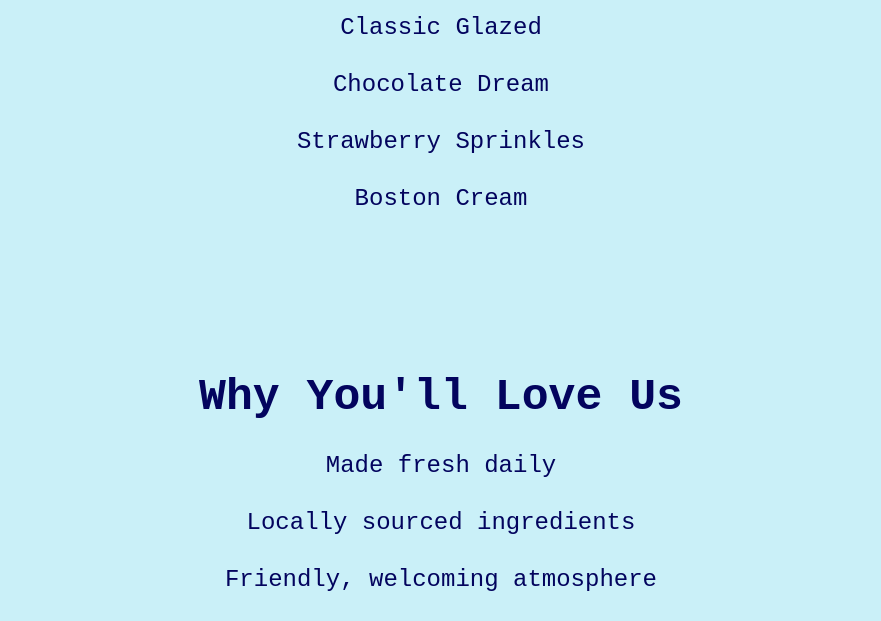
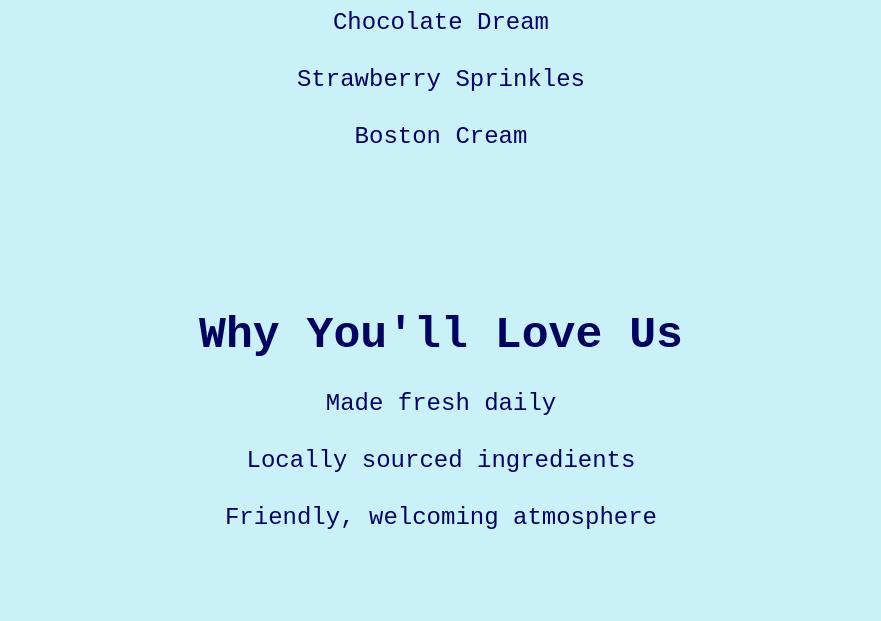
Before and after one commit to navi-cc/restaurant-page, a website built with webpack: page src/template.html in a window 1280 px wide. Shown: the part 699-1320 px from the top of the page, without its empty margins (199-1080 px from the left). Built offline with nearby package versions, Linux system fonts and the light colour scheme.

Commit message:
Add padding; remove the top margin of main

```diff
--- a/src/styles.css
+++ b/src/styles.css
@@ -74,7 +74,7 @@ main {
     align-items: center;
     flex-grow: 1;
 
-    margin-top: 10rem;
+    padding: 5rem;
 }
 
 
```
